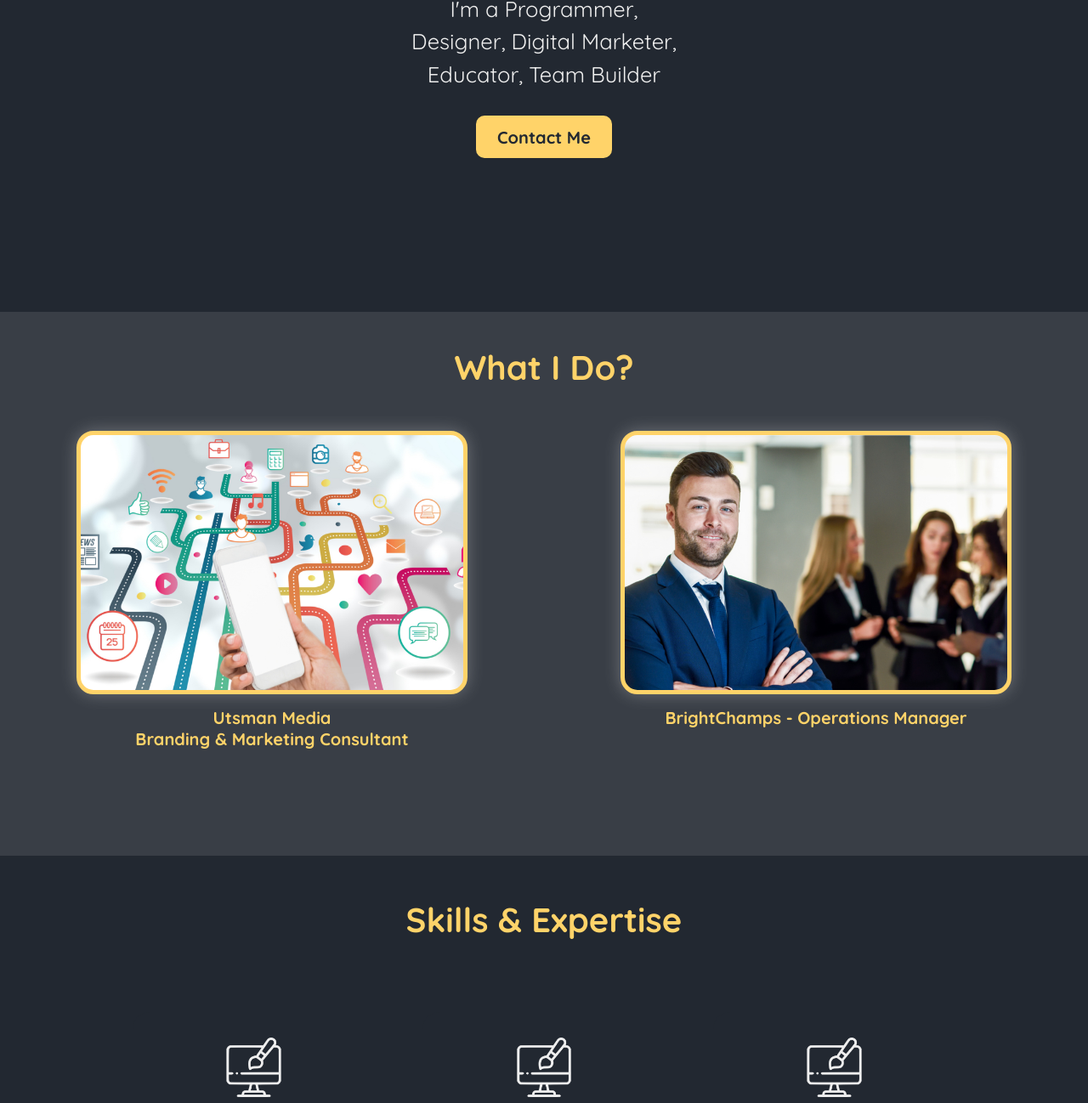
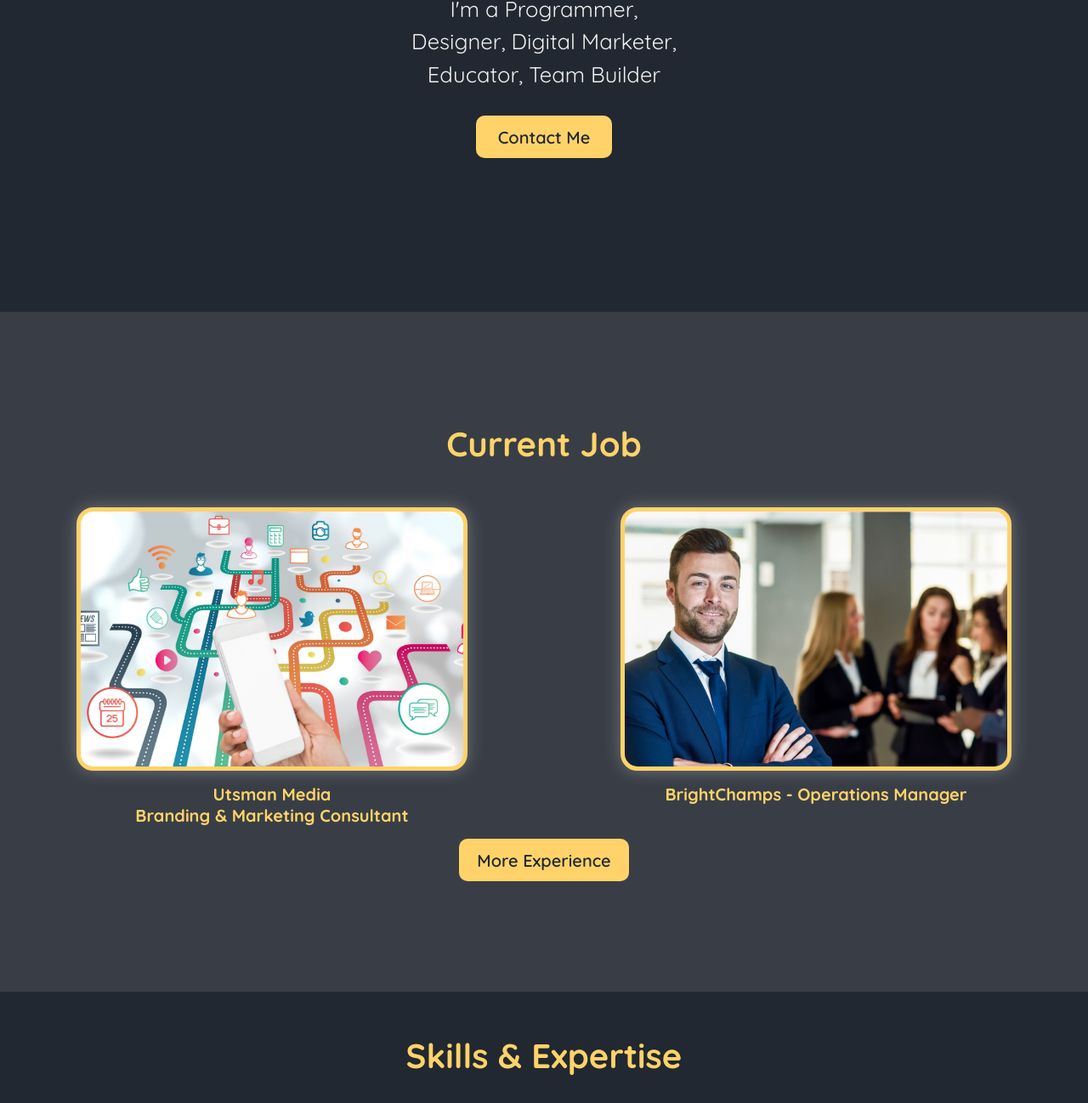
Before and after one commit to officialluckyone/website, a plain HTML site: page index.html in a window 1280 px wide. Shown: the part 433-1731 px from the top of the page at 85% size. Drawn offline with Linux system fonts and the light colour scheme.

Commit message:
Updating Skill & Expertise

```diff
--- a/index.html
+++ b/index.html
@@ -6,7 +6,7 @@
     <meta name="viewport" content="width=device-width, initial-scale=1.0">
     <title>Lucky One Official Website</title>
     <link rel="stylesheet" href="styles.css">
-    <link rel="shortcut icon" href="Resources/Images/Logo Black Square.ico" type="image/x-icon">
+    <link rel="shortcut icon" href="Resources/Images/lo-icon.ico" type="image/x-icon">
     <link rel="preconnect" href="https://fonts.googleapis.com">
 <link rel="preconnect" href="https://fonts.gstatic.com" crossorigin>
 <link href="https://fonts.googleapis.com/css2?family=Quicksand:wght@400;600;700&display=swap" rel="stylesheet">
@@ -18,7 +18,7 @@
             <a href="#"><img id="logo-utama" src="Resources/Images/Logo Light Grey Square.png" alt="Logo Official Lucky One"></a>
         </div>
         <ul type="none">
-            <li><a href="#">Home</a></li>
+            <li><a href="#">Experiences</a></li>
             <li><a href="#">Skills</a></li>
             <li><a href="#">Projects</a></li>
             <li><a href="#">Recommendations</a></li>
@@ -42,11 +42,12 @@
             <p>I'm a Programmer,<br>
                 Designer, Digital Marketer,<br>
                 Educator, Team Builder</p>
-            <button class="contact-me">Contact Me</button>
+            <button class="button contact-me">Contact Me</button>
         </div>
     </div>
-    <div class="job grey-back">
-        <p class="title yellow bold">What I Do?</p>
+    <!-- Current Job -->
+    <div class="container grey-back">
+        <p class="title yellow bold">Current Job</p>
         <div class="card-container">
             <div class="jobcard" id="utsmanmedia">
                 <div class="tag">
@@ -63,11 +64,14 @@
                     <p>Operations Manager (Managing 100+ Team)<br>Coding Educator (Taught 500+ Students)</p>
                 </div>
                 <h3>BrightChamps - Operations Manager</h3>
+            </div>
 
-            </div>
         </div>
 
+        <button class="button more-experience">More Experience</button>
+
     </div>
+    <!-- Skills & Expertise -->
     <div class="skill">
         <p class="title yellow bold">Skills & Expertise</p>
         <div class="skillcontainer">
@@ -103,5 +107,7 @@
             </div>
         </div>
     </div>
+    <!-- Selected Project -->
+
 </body>
 </html>
--- a/styles.css
+++ b/styles.css
@@ -163,34 +163,48 @@ ul li a{
     align-items: center;
     width: 100vw;
 }
-.contact-me{
+.button{
     margin-top: 30px;
     font-family: 'Quicksand';
+    border-radius: 10px;
+    border: 3px solid rgba(255, 211, 105,0);
+    background-color: #ffd369;
+    font-weight: 600;
+    font-size: 20px;
+    color:#222831;
+    transition: all 0.5s;
+}
+.button:hover{
+    transform: translateY(-10%);
+    border: 3px solid rgba(255, 211, 105,1);
+    background-color: #222831;
+    box-shadow: 0px 0px 20px rgba(238, 238, 238,0.4);
+    color: #EEEEEE;
+    cursor: pointer;
+}
+
+.contact-me{
     width: 160px;
     height: 50px;
-    border-radius: 10px;
-    border: none;
-    background-color: #ffd369;
-    font-weight: 800;
-    font-size: 20px;
-    color:#222831
+}
+
+.more-experience{
+    width: 200px;
+    height: 50px;
 }
 
 .container{
     width: 100vw;
-    min-height: 100vh;
+    min-height: 90vh;
+    padding: 5vh 0;
     display: flex;
     justify-content: center;
     align-items: center;
+    flex-direction: column;
 }
 
 /* JOB - Current Work */
-.job{
-    min-height: 70vh;
-    padding: 5vh 0;
-    width: 100vw;
 
-}
 .job p{
     text-align: center;
 }
@@ -293,6 +307,7 @@ div.tag img{
     border-radius: 20px 0;
     background-color: #222831;
     border: 5px solid rgba(255, 211, 105,0);
+    transition: all 0.5s;
 }
 .skillcard img{
     width: 30%;
```
Also changed, not shown: Resources/Images/Favicon Black.ico (added), Resources/Images/lo-icon.ico (added), 6 other files.
